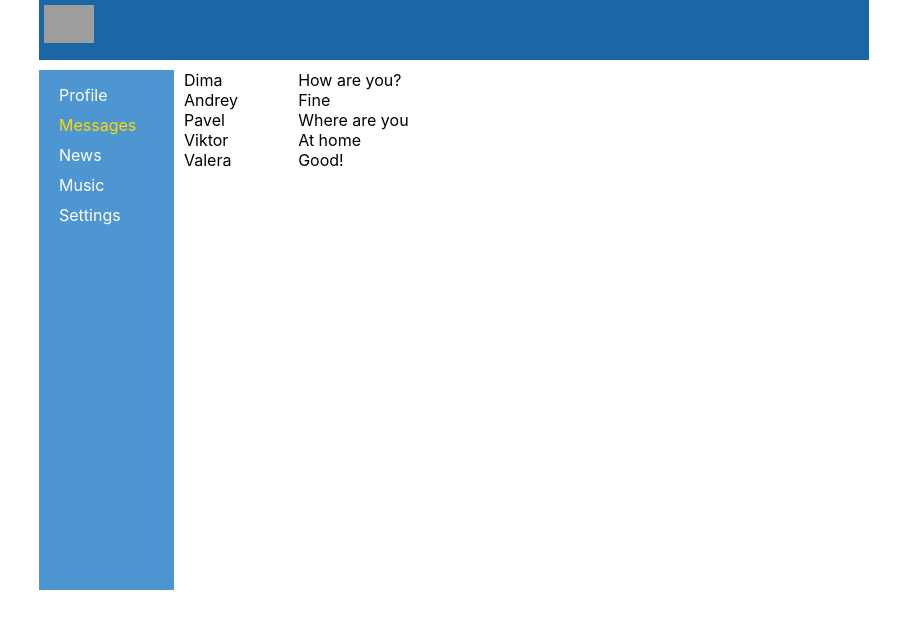
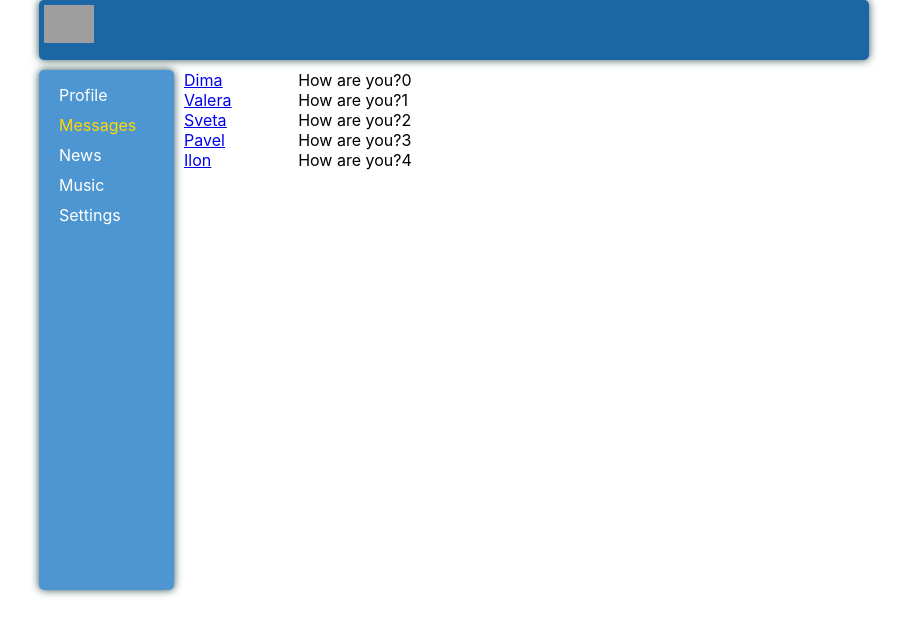
Before and after one commit to SergeyichNik/socialNetwork_Ts, a React (Create React App) app: page /Dialogs in a window 1280 px wide. Shown: the top 636 px of the page, without its empty margins (186-1093 px from the left). Built offline with nearby package versions, Linux system fonts and the light colour scheme; grey boxes are pictures that could not be loaded.

Commit message:
dialogs add

```diff
--- a/src/conponents/Dialogs/Dialogs.module.css
+++ b/src/conponents/Dialogs/Dialogs.module.css
@@ -10,6 +10,9 @@
 .dialog {
 
 }
+.dialog.active {
+    text-decoration: underline;
+}
 .messages {
 
 }
--- a/src/conponents/Dialogs/Dialogs.tsx
+++ b/src/conponents/Dialogs/Dialogs.tsx
@@ -1,21 +1,45 @@
 import classes from "./Dialogs.module.css";
+import {NavLink} from "react-router-dom";
+import React from "react";
+
+type DialogsItemType = {
+    name: string,
+    id: number
+}
+
+type MessageType = {
+    message: string
+}
+
+const DialogsItem: React.FC<DialogsItemType> = ({name, id}) => {
+    return (
+        <div className={classes.dialog + ' ' + classes.active}>
+            <NavLink to={`/Dialogs/${id}`}>{name}</NavLink>
+        </div>
+    )
+}
+
+const Message: React.FC<MessageType> = ({message})=> {
+    return <div className={classes.message}>{message}</div>
+}
 
 export const Dialogs = () => {
     return (
         <div className={classes.dialogs}>
             <div className={classes.dialogsItems}>
-                <div className={classes.dialog}>Dima</div>
-                <div className={classes.dialog}>Andrey</div>
-                <div className={classes.dialog}>Pavel</div>
-                <div className={classes.dialog}>Viktor</div>
-                <div className={classes.dialog}>Valera</div>
+                <DialogsItem name={'Dima'} id={0}/>
+                <DialogsItem name={'Valera'} id={1}/>
+                <DialogsItem name={'Sveta'} id={2}/>
+                <DialogsItem name={'Pavel'} id={3}/>
+                <DialogsItem name={'Ilon'} id={4}/>
             </div>
             <div className={classes.messages}>
-                <div className={classes.message}>How are you?</div>
-                <div className={classes.message}>Fine</div>
-                <div className={classes.message}>Where are you</div>
-                <div className={classes.message}>At home</div>
-                <div className={classes.message}>Good!</div>
+                <Message message={'How are you?0'}/>
+                <Message message={'How are you?1'}/>
+                <Message message={'How are you?2'}/>
+                <Message message={'How are you?3'}/>
+                <Message message={'How are you?4'}/>
+
             </div>
 
         </div>
--- a/src/conponents/Header/Header.module.css
+++ b/src/conponents/Header/Header.module.css
@@ -2,6 +2,8 @@
 .header {
     grid-area: header;
     background-color: #1B66A5;
+    border-radius: 5px;
+    box-shadow: 0px 0px 8px darkslategray;
 }
 
 .headerImg {
--- a/src/conponents/Navigation/Navigation.module.css
+++ b/src/conponents/Navigation/Navigation.module.css
@@ -4,6 +4,8 @@
     grid-area: nav;
     padding: 10px 20px;
     background-color: #4E96D2;
+    border-radius: 5px;
+    box-shadow: 0px 0px 8px darkslategray;
 }
 
 .appNav a {
@@ -11,6 +13,11 @@
     text-align: start;
     color: white;
     line-height: 30px;
+}
+
+.appNav a:hover {
+    color: gold;
+    transition: all 0.5s;
 }
 
 .appNav a.active {
--- a/src/conponents/Profile/Profile.module.css
+++ b/src/conponents/Profile/Profile.module.css
@@ -1,8 +0,0 @@
-
-.mainContentImg {
-    width: 100%;
-}
-
-.avatar {
-    width: 100px;
-}
--- a/src/conponents/Profile/Profile.tsx
+++ b/src/conponents/Profile/Profile.tsx
@@ -1,19 +1,15 @@
 import React from "react";
 import classes from './Profile.module.css';
 import MyPosts from "./MyPosts/MyPosts";
+import {ProfileInfo} from "./ProfileInfo/ProfileInfo";
 
 const Profile = () => {
     return (
         <div>
-            <div>
-                <img className={classes.mainContentImg} src='https://thumbs.dreamstime.com/b/winter-header-banner-3532254.jpg' alt='content-img'/>
-            </div>
-            <div>
-                <div>
-                    <img className={classes.avatar} src='https://encrypted-tbn0.gstatic.com/images?q=tbn:ANd9GcRQwWMJbZoZ26ZyYB8M-1e7OLBVUWXRLNSO6A&usqp=CAU' alt='avatar'/>
-                </div>
-                <MyPosts/>
-            </div>
+
+            <ProfileInfo/>
+            <MyPosts/>
+
         </div>
     )
 }
--- /dev/null
+++ b/src/conponents/Profile/ProfileInfo/ProfileInfo.module.css
@@ -0,0 +1,9 @@
+.mainContentImg {
+    width: 100%;
+    border-radius: 5px;
+    box-shadow: 0 0 8px darkslategray;
+}
+
+.avatar {
+    width: 100px;
+}
--- /dev/null
+++ b/src/conponents/Profile/ProfileInfo/ProfileInfo.tsx
@@ -0,0 +1,14 @@
+import classes from "./ProfileInfo.module.css";
+import React from "react";
+
+
+export const ProfileInfo = () => {
+    return (
+        <div>
+
+            <img className={classes.mainContentImg} src='https://thumbs.dreamstime.com/b/winter-header-banner-3532254.jpg' alt='content-img'/>
+            <img className={classes.avatar} src='https://encrypted-tbn0.gstatic.com/images?q=tbn:ANd9GcRQwWMJbZoZ26ZyYB8M-1e7OLBVUWXRLNSO6A&usqp=CAU' alt='avatar'/>
+            <p>Name + descr</p>
+        </div>
+    )
+}
```
Also changed, not shown: src/conponents/Navigation/Navigation.tsx (+10 -5 lines).
